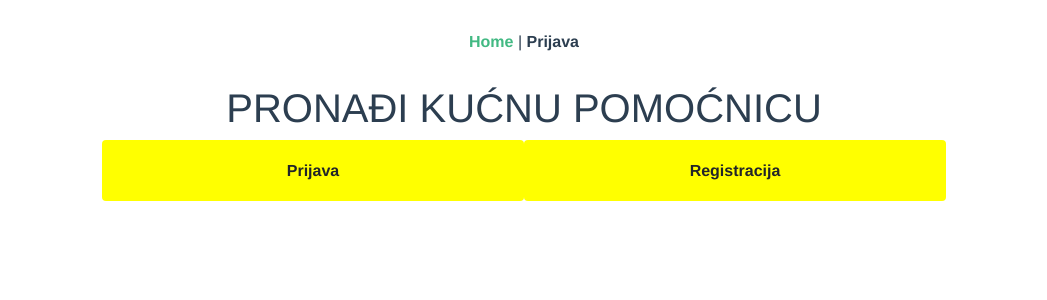
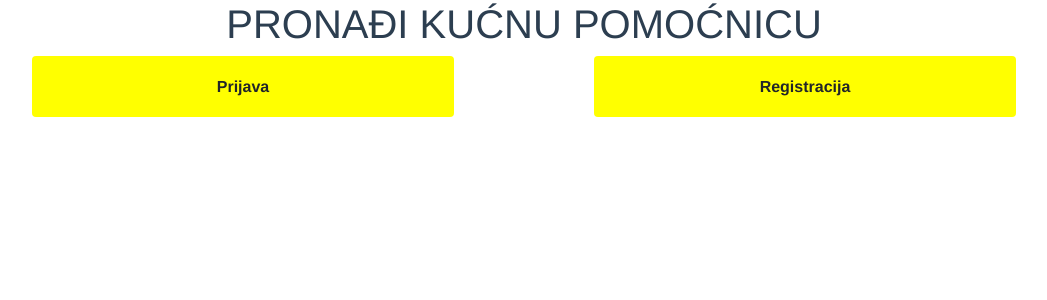
Before and after one commit to Gordana1508/PI-pronadikucnupomocnicu, a Vue app: page / in a window 1280 px wide. Shown: the top 300 px of the page, without its empty margins (116-1163 px from the left). Built offline with nearby package versions, Linux system fonts and the light colour scheme.

Commit message:
Ne radi firebase

```diff
--- a/src/App.vue
+++ b/src/App.vue
@@ -1,9 +1,5 @@
 <template>
   <div id="app">
-    <div id="nav">
-      <router-link to="/">Home</router-link> |
-      <router-link to="/Prijava">Prijava</router-link>
-    </div>
     <router-view/>
   </div>
 </template>
@@ -17,16 +13,4 @@
   color: #2c3e50;
 }
 
-#nav {
-  padding: 30px;
-
-  a {
-    font-weight: bold;
-    color: #2c3e50;
-
-    &.router-link-exact-active {
-      color: #42b983;
-    }
-  }
-}
 </style>
--- a/src/views/Home.vue
+++ b/src/views/Home.vue
@@ -8,6 +8,7 @@
           <button class="btn btn primary">
             <strong> Prijava</strong>
           </button></router-link>
+          <div class="divider"/>
           <router-link to="/Registracija">
           <button class="btn btn primary">
             <strong> Registracija</strong>
@@ -20,14 +21,22 @@
 </template>
 
 <style scoped>
+template {
+    background-color: aqua;
+  }
   button {
     position: center;
     width: 422px;
     height: 61px;
     left: 560px;
     top: 421px;
-
     background-color: yellow;
   }
 
+  .divider {
+    width: 140px;
+    height: auto;
+    display: inline-block;
+  }
+
 </style>
--- a/src/views/Registracija.vue
+++ b/src/views/Registracija.vue
@@ -29,28 +29,3 @@ id="exampleInputPassword1" placeholder="tvojalozinka" />
  </div>
  </div>
 </template>
-
-<script>
-import { firebase } from "@/firebase.js";
-export default {
-  data: function () {
-    return {
-      imeiprezime: "",
-      email: "",
-      lozinka: "",
-    };
-  },
-  methods: {
-    novikorisnik: function () {
-      firebase
-        .auth()
-        .createUserWithEmailAndPassword(this.email, this.lozinka)
-        .then(function () {
-          console.log("Uspješna registracija!");
-          this.$router.replace({name: "Naslovna"});
-        });
-      console.log("Nastavak...");
-    },
-  },
-};
-</script>
```
Also changed, not shown: src/views/firebase.js (deleted, +0 -19 lines), 1 other file (tests, documents, lock files or other folders).
